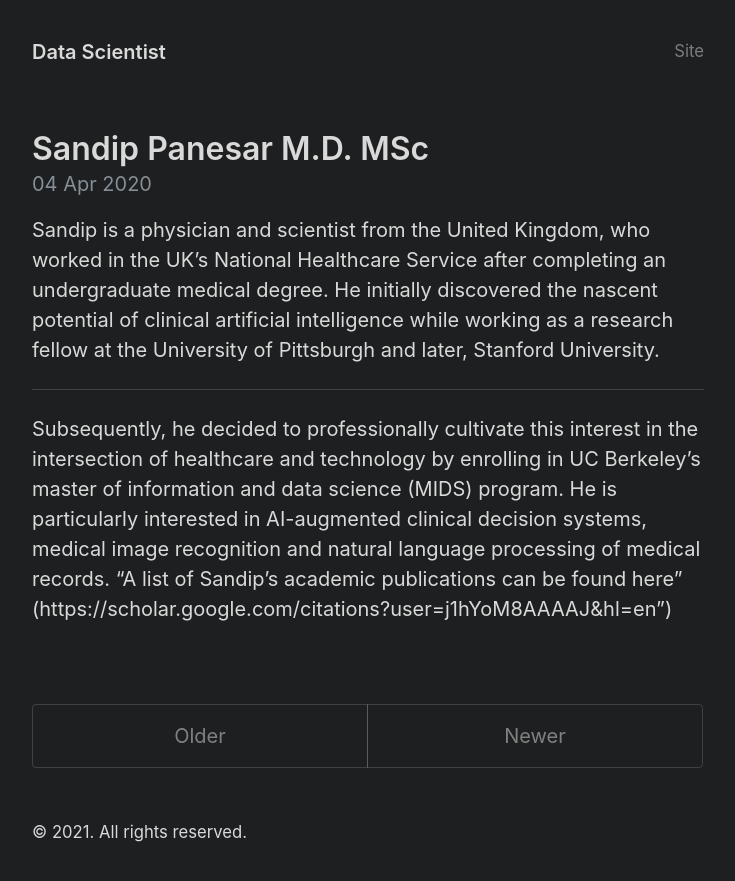
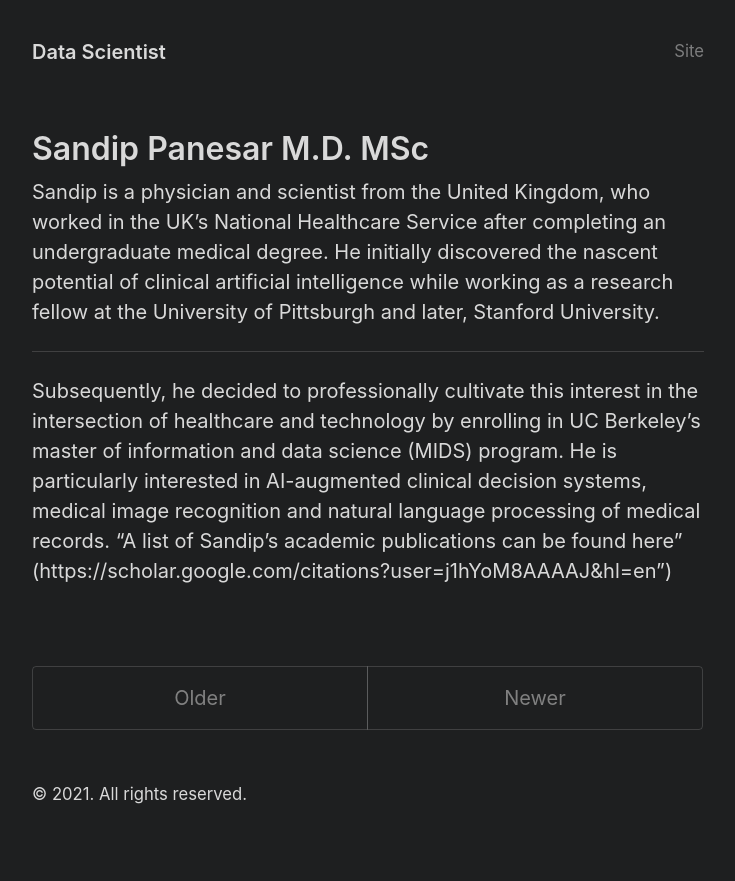
Before and after one commit to CapitalData/Sandip, a Jekyll site: the page built from index.html, in a window 1280 px wide. Shown: the top 881 px of the page, without its empty margins (272-1007 px from the left). Built offline with Jekyll 4.4.1, drawn with Linux system fonts in a browser that asks for light colours; the list of posts is cut into pages by our own code.

Commit message:
mute date

```diff
--- a/index.html
+++ b/index.html
@@ -12,7 +12,7 @@ title: Home
       </a>
     </h1>
 
-    <time datetime="{{ post.date | date_to_xmlschema }}" class="post-date">{{ post.date | date_to_string }}</time>
+    <!--<time datetime="{{ post.date | date_to_xmlschema }}" class="post-date">{{ post.date | date_to_string }}</time>-->
 
     {{ post.content }}
   </article>
```
